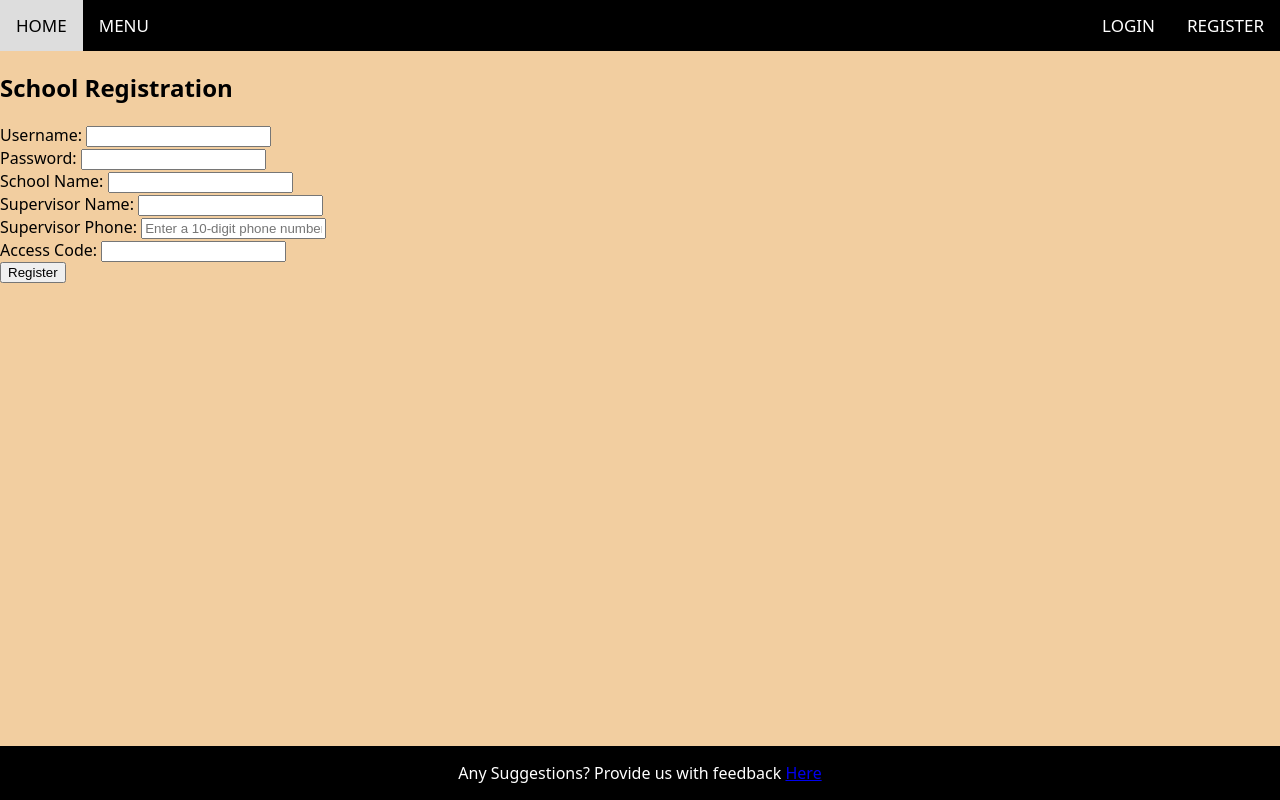
After one commit to Jin2oo2/komodo-hub, a Flask app: page /register/school in a window 1280 px wide. The commit adds this page. Run offline with Flask 3, Linux system fonts and the light colour scheme; some libraries are stand-ins or nearby versions.

Commit message:
Finished reworking registration function

```diff
--- a/app.py
+++ b/app.py
@@ -1,17 +1,14 @@
-from flask import Flask, request, render_template, url_for, redirect, abort, flash
+from flask import Flask, request, render_template, url_for, redirect, abort, flash, session
 from flask_bootstrap import Bootstrap
 import sqlite3 as sql
-from models import create_feedback_table
 from flask_sqlalchemy import SQLAlchemy
 from flask_login import UserMixin, LoginManager, login_user, login_required, current_user, logout_user
-from models import *
 from flask_wtf import FlaskForm
 from wtforms import FileField, SubmitField
 import os
 from werkzeug.security import generate_password_hash, check_password_hash
 
-db_path = 'DBTest1.db'
-create_feedback_table()
+db_path = '\\instance\\DBTest1.db'
 
 db = SQLAlchemy()
 
@@ -19,7 +16,7 @@ app = Flask(__name__)
 
 bootstarp = Bootstrap(app)
 
-app.config['SQLALCHEMY_DATABASE_URI'] = 'sqlite:///komodoDB.db'
+app.config['SQLALCHEMY_DATABASE_URI'] = 'sqlite:///DBTest1.db'
 app.config['UPLOAD_FOLDER'] = 'uploads'
 app.secret_key = os.urandom(24)
 db.init_app(app)
@@ -41,40 +38,60 @@ def hello():
     loginURL = url_for('login')
     return render_template('home.html', registerURL=registerURL, loginURL=loginURL)
 
-@app.route('/register', methods=['GET', 'POST'])
+@app.route("/register", methods=['GET', 'POST'])
 def register():
-    if request.method == 'GET':
-        return render_template('register.html')
-    else:
-        username = request.form['username']
-        password = request.form['password']
-        userType = request.form['usertype']
+    if request.method == 'POST':
+        username = request.form.get('username')
+        password = request.form.get('password')
 
-        user = User(username=username, password=generate_password_hash(password, method='scrypt:32768:8:1'), userType=userType)
+        try:
+            connection = sql.connect('DBTest1.db')
+            cursor = connection.cursor()
 
-        db.session.add(user)
-        db.session.commit()
+            # Check if the username is already taken
+            existing_user_query = "SELECT * FROM User WHERE username = ?"
+            existing_user = cursor.execute(existing_user_query, (username,)).fetchone()
 
-        return redirect(url_for('login'))
+            if existing_user:
+                flash('Username is already taken. Choose a different one.', 'danger')
+                return redirect(url_for('register'))
 
-@app.route('/login', methods=['GET', 'POST'])
+            # Insert new user
+            insert_user_query = "INSERT INTO User (username, password, Type) VALUES (?, ?, ?)"
+            cursor.execute(insert_user_query, (username, generate_password_hash(password, method='sha256'), None))
+
+            # Commit changes
+            connection.commit()
+
+            flash('Registration successful! You can now log in.', 'success')
+            return redirect(url_for('login'))
+
+        except sqlite3.Error as e:
+            print(f"SQLite error: {e}")
+            flash('Error with database operation. Please try again.', 'danger')
+
+        finally:
+            if connection:
+                connection.close()
+
+    return render_template('register.html')
+
+@app.route("/login", methods=['GET', 'POST'])
 def login():
-    if request.method == 'GET':
-        return render_template('login.html')
-    else:
-        username = request.form['username']
-        password = request.form['password']
+    if request.method == 'POST':
+        username = request.form.get('username')
+        password = request.form.get('password')
+
         user = User.query.filter_by(username=username).first()
+        if user and check_password_hash(user.password, password):
+            flash('Login successful!', 'success')
+            login_user(user)
+            user_id = user.User_ID
+            return redirect(url_for('profile'))
+        else:
+            flash('Invalid username or password. Please try again.', 'danger')
 
-        if not user:
-            return '<h1>Wrong username</h1>'
-
-        elif check_password_hash(user.password, password):
-            login_user(user)
-            return redirect(url_for('hello'))
-
-        else:
-            return '<h1>Wrong password</h1>'
+    return render_template('login.html')
 
 @app.route("/logout")
 @login_required
@@ -92,7 +109,7 @@ def feedback():
         suggestion = request.form['suggestion']
 
 
-        conn = sql.connect('DBTest1.db')
+        conn = sql.connect('instance\\DBTest1.db')
         cursor = conn.cursor()
 
         cursor.execute("INSERT INTO feedback (submission_date, suggestion) VALUES (CURRENT_TIMESTAMP, ?)", (suggestion,))
@@ -199,6 +216,176 @@ def submit():
 def librarylist():
     return render_template('library_list.html')
 
+@app.route("/register/school", methods=['GET', 'POST'])
+def register_school():
+    if current_user.is_authenticated:
+        return redirect(url_for('dashboard'))
+
+    if request.method == 'POST':
+        username = request.form.get('username')
+        password = request.form.get('password')
+        school_name = request.form.get('school_name')
+        supervisor_name = request.form.get('supervisor_name')
+        supervisor_phone = request.form.get('supervisor_phone')
+        access_code = request.form.get('access_code')
+
+        try:
+            # Establish a connection
+            connection = sql.connect('instance\\DBTest1.db')
+            cursor = connection.cursor()
+
+            # Check if the username is already taken
+            existing_user_query = "SELECT * FROM User WHERE username = ?"
+            existing_user = cursor.execute(existing_user_query, (username,)).fetchone()
+
+            if existing_user:
+                flash('Username is already taken. Choose a different one.', 'danger')
+                return redirect(url_for('register_school'))
+
+            # Insert new user
+            insert_user_query = "INSERT INTO User (username, password, Type) VALUES (?, ?, ?)"
+            cursor.execute(insert_user_query, (username, generate_password_hash(password, method='sha256'), 'SCHOOL'))
+
+            # Get the User_ID of the newly inserted user
+            get_user_id_query = "SELECT User_ID FROM User WHERE username = ?"
+            user_id = cursor.execute(get_user_id_query, (username,)).fetchone()
+
+            if user_id:
+                # Insert new school with the same User_ID
+                insert_school_query = "INSERT INTO School (User_ID, School_Name, Supervisor_Name, Supervisor_Phone, Access_Code) VALUES (?, ?, ?, ?, ?)"
+                cursor.execute(insert_school_query, (user_id[0], school_name, supervisor_name, supervisor_phone, access_code))
+
+                # Commit changes
+                connection.commit()
+
+                flash('Registration successful! You can now log in.', 'success')
+                return redirect(url_for('login'))
+            else:
+                flash('Error creating school. Please try again.', 'danger')
+                return redirect(url_for('register_school'))
+
+        except sql.Error as e:
+            print(f"SQLite error: {e}")
+            flash('Error with database operation. Please try again.', 'danger')
+            return redirect(url_for('register_school'))
+
+
+    return render_template('register_school.html')
+
+
+@app.route("/register/teacher", methods=['GET', 'POST'])
+def register_teacher():
+    if current_user.is_authenticated:
+        return redirect(url_for('dashboard'))
+
+    if request.method == 'POST':
+        username = request.form.get('username')
+        password = request.form.get('password')
+        first_name = request.form.get('first_name')
+        last_name = request.form.get('last_name')
+        school_id = request.form.get('school_id')  # Assuming you have a way to select a school during teacher registration
+
+        try:
+            # Establish a connection
+            connection = sql.connect('instance\\DBTest1.db')
+            cursor = connection.cursor()
+
+            # Check if the username is already taken
+            existing_user_query = "SELECT * FROM User WHERE username = ?"
+            existing_user = cursor.execute(existing_user_query, (username,)).fetchone()
+
+            if existing_user:
+                flash('Username is already taken. Choose a different one.', 'danger')
+                return redirect(url_for('register_teacher'))
+
+            # Insert new user
+            insert_user_query = "INSERT INTO User (username, password, Type) VALUES (?, ?, ?)"
+            cursor.execute(insert_user_query, (username, generate_password_hash(password, method='sha256'), 'TEACHER'))
+
+            # Get the User_ID of the newly inserted user
+            get_user_id_query = "SELECT User_ID FROM User WHERE username = ?"
+            user_id = cursor.execute(get_user_id_query, (username,)).fetchone()
+
+            if user_id:
+                # Insert new teacher with the same User_ID
+                insert_teacher_query = "INSERT INTO Teacher (User_ID, First_Name, Last_Name, School_ID) VALUES (?, ?, ?, ?)"
+                cursor.execute(insert_teacher_query, (user_id[0], first_name, last_name, school_id))
+
+                # Commit changes
+                connection.commit()
+
+                flash('Registration successful! You can now log in.', 'success')
+                return redirect(url_for('login'))
+            else:
+                flash('Error creating teacher. Please try again.', 'danger')
+                return redirect(url_for('register_teacher'))
+
+        except sql.Error as e:
+            print(f"SQLite error: {e}")
+            flash('Error with database operation. Please try again.', 'danger')
+            return redirect(url_for('register_teacher'))
+
+    return render_template('register_teacher.html')
+
+
+
+
+@app.route("/register/student", methods=['GET', 'POST'])
+def register_student():
+    if current_user.is_authenticated:
+        return redirect(url_for('hello'))
+
+    if request.method == 'POST':
+        username = request.form.get('username')
+        password = request.form.get('password')
+        first_name = request.form.get('first_name')
+        last_name = request.form.get('last_name')
+        school_id = request.form.get('school_id')
+        class_id = request.form.get('class_id')
+
+        try:
+            # Establish a connection
+            connection = sql.connect('instance\\DBTest1.db')
+            cursor = connection.cursor()
+
+            # Check if the username is already taken
+            existing_user_query = "SELECT * FROM User WHERE username = ?"
+            existing_user = cursor.execute(existing_user_query, (username,)).fetchone()
+
+            if existing_user:
+                flash('Username is already taken. Choose a different one.', 'danger')
+                return redirect(url_for('register_student'))
+
+            # Insert new user
+            insert_user_query = "INSERT INTO User (username, password, Type) VALUES (?, ?, ?)"
+            cursor.execute(insert_user_query, (username, generate_password_hash(password, method='sha256'), 'STUDENT'))
+
+            # Get the User_ID of the newly inserted user
+            get_user_id_query = "SELECT User_ID FROM User WHERE username = ?"
+            user_id = cursor.execute(get_user_id_query, (username,)).fetchone()
+
+            if user_id:
+                # Insert new student with the same User_ID
+                insert_student_query = "INSERT INTO Student (User_ID, First_Name, Last_Name, School_ID, Class_ID) VALUES (?, ?, ?, ?, ?)"
+                cursor.execute(insert_student_query, (user_id[0], first_name, last_name, school_id, class_id))
+
+                # Commit changes
+                connection.commit()
+
+                flash('Registration successful! You can now log in.', 'success')
+                return redirect(url_for('login'))
+            else:
+                flash('Error creating student. Please try again.', 'danger')
+                return redirect(url_for('register_student'))
+
+        except sql.Error as e:
+            print(f"SQLite error: {e}")
+            flash('Error with database operation. Please try again.', 'danger')
+            return redirect(url_for('register_student'))
+
+    return render_template('register_student.html')
+
+
 @app.route('/business_dashboard')
 def businessDashboard():
     return render_template('business_dashboard.html', users=getUsers())
@@ -207,20 +394,22 @@ def businessDashboard():
 @app.route('/profile', methods=['GET', 'POST'])
 @login_required
 def profile():
-
     if request.method == 'POST':
         new_username = request.form.get('new_username')
+        if new_username:
+            current_user.username = new_username  # Update the username in the current_user object
+            db.session.commit()  # Commit the changes to the database
 
-        # Assuming you have a User model with a 'username' attribute
-        current_user.username = new_username
-        db.session.commit()
-    # Access information about the current user
     user_data = {
         'username': current_user.username,
-        'user_type': current_user.userType  # Assuming 'userType' is a field in your User model
+        'user_type': current_user.Type  # Assuming 'userType' is an attribute in your User model
     }
 
     return render_template('profile.html', user=user_data)
+
+
+
+
 
 @login_manager.user_loader
 def load_user(user_id):
@@ -229,8 +418,11 @@ def load_user(user_id):
 def getUsers():
     return User.query.all()
 
-class User(UserMixin, db.Model):
-    id = db.Column(db.Integer, primary_key=True)
-    username = db.Column(db.String, unique=True, nullable=False)
-    password = db.Column(db.String, nullable=False)
-    userType = db.Column(db.String, nullable=False)
+class User(db.Model, UserMixin):
+    User_ID = db.Column(db.Integer, primary_key=True, autoincrement=True)
+    username = db.Column(db.String(255), nullable=False)
+    Type = db.Column(db.String(50), nullable=False)
+    password = db.Column(db.String(60), nullable=False)
+
+    def get_id(self):
+        return str(self.User_ID)
--- a/templates/base.html
+++ b/templates/base.html
@@ -4,7 +4,7 @@
  <title>{% block title %}{% endblock %}</title>
 </head>
 <body>
-  <div class="content-container">
+  <div>
     <div class="topnav">
       <a href="/">HOME</a>
       <div class="dropdown">
@@ -15,15 +15,21 @@
           <a href="/sighting">SIGHTING LIST</a>
         </div>
       </div>
-    <div class="right-links">
-      {% if current_user.is_authenticated %}
+      <div class="dropdown" style="float: right;">
+        <button class="dropbtn">REGISTER</button>
+        <div class="dropdown-content">
+          <a href="/register">REGISTER</a>
+          <a href="/register/student">REGISTER STUDENT</a>
+          <a href="/register/teacher">REGISTER TEACHER</a>
+        </div>
+      </div>
+      <div class="dropdown" style="float: right;">
+        <button class="dropbtn">LOGIN</button>
+        <div class="dropdown-content">
+          <a href="/login">LOGIN</a>
           <a href="/logout">LOGOUT</a>
-        <a href="/profile">PROFILE</a>
-      {% else %}
-        <a href="/register">REGISTER</a>
-        <a href="/login">LOGIN</a>
-      {% endif %}
-
+        </div>
+      </div>
     </div>
   </div>
 
@@ -33,7 +39,7 @@
 
   <footer>
     <p>Any Suggestions? Provide us with feedback
-    <a href="/feedback">Here</a>
+    <a href="/feedback">Here</a></p>
   </footer>
 
 </div>
--- /dev/null
+++ b/templates/register_school.html
@@ -0,0 +1,24 @@
+{% extends 'base.html' %}
+
+{% block title %}Register{% endblock %}
+
+{% block content %}
+
+<h2>School Registration</h2>
+<form method="post" action="{{ url_for('register_school') }}">
+    <label for="username">Username:</label>
+    <input type="text" name="username" required><br>
+    <label for="password">Password:</label>
+    <input type="password" name="password" required><br>
+    <label for="school_name">School Name:</label>
+    <input type="text" name="school_name" required><br>
+    <label for="supervisor_name">Supervisor Name:</label>
+    <input type="text" name="supervisor_name" required><br>
+    <label for="supervisor_phone">Supervisor Phone:</label>
+    <input type="tel" name="supervisor_phone" pattern="[0-9]{10}" placeholder="Enter a 10-digit phone number" required><br>
+    <label for="access_code">Access Code:</label>
+    <input type="text" name="access_code" required><br>
+    <input type="submit" value="Register">
+</form>
+
+{% endblock %}
```
Also changed, not shown: models.py (+64 -22 lines), templates/register.html (+0 -7 lines), templates/register_student.html (added, +24 -0 lines), templates/register_teacher.html (added, +22 -0 lines), instance/DBTest1.db. Lines whose indentation alone changed are shown as unchanged.
